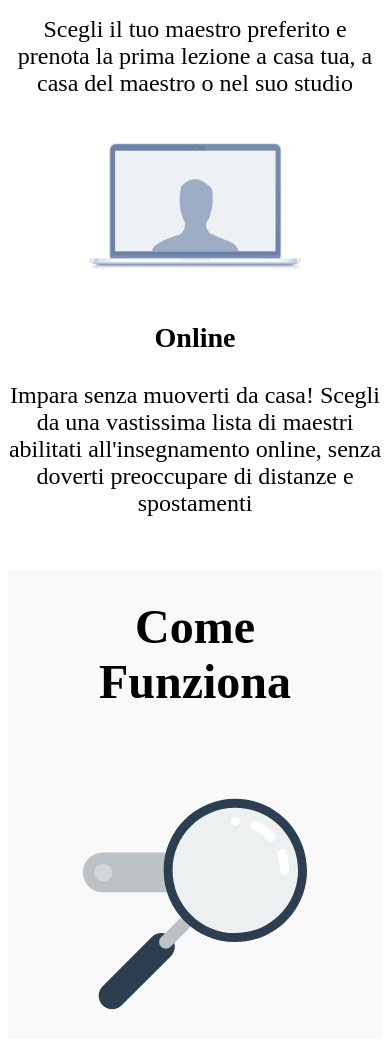
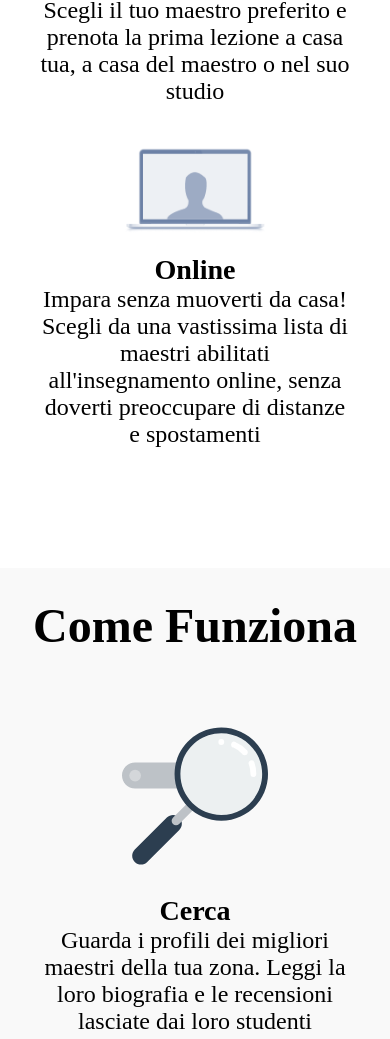
Before and after one commit to deivh/html-css-resp-wannabe, a plain HTML site: page index.html in a window 390 px wide. Shown: the part 511-1550 px from the top of the page. Drawn offline with Linux system fonts and the light colour scheme.

Commit message:
responsive layout: added padding

```diff
--- a/css/resp.css
+++ b/css/resp.css
@@ -1,3 +1,10 @@
+* {
+  margin: 0;
+  padding: 0;
+  box-sizing: border-box;
+}
+
+
 @media screen and (max-width: 420px){
   body {
     font-size: 1.5rem;
@@ -5,18 +12,20 @@
 
   .row {
     width: 100%;
-    margin: 0;
   }
 
   #lezioni .row > .left , #lezioni .row > .right , #steps .row > .left , #steps .row > .central , #steps .row > .right , #why .row > .first , #why .row > .second {
   width: 100%;
   float: none;
   margin: 20px 0;
+  padding: 0 40px;
   }
 
   #why .row > .third {
     width: 100%;
     float: none;
+    margin: 20px 0;
+    padding: 0 40px;
   }
 
   .row div img {
@@ -30,7 +39,7 @@
     height: auto;
   }
 
-  #why h1 , #steps h1{
+  #why h1 , #steps h1 , #lezioni h1{
     padding: 30px;
   }
 }
```
